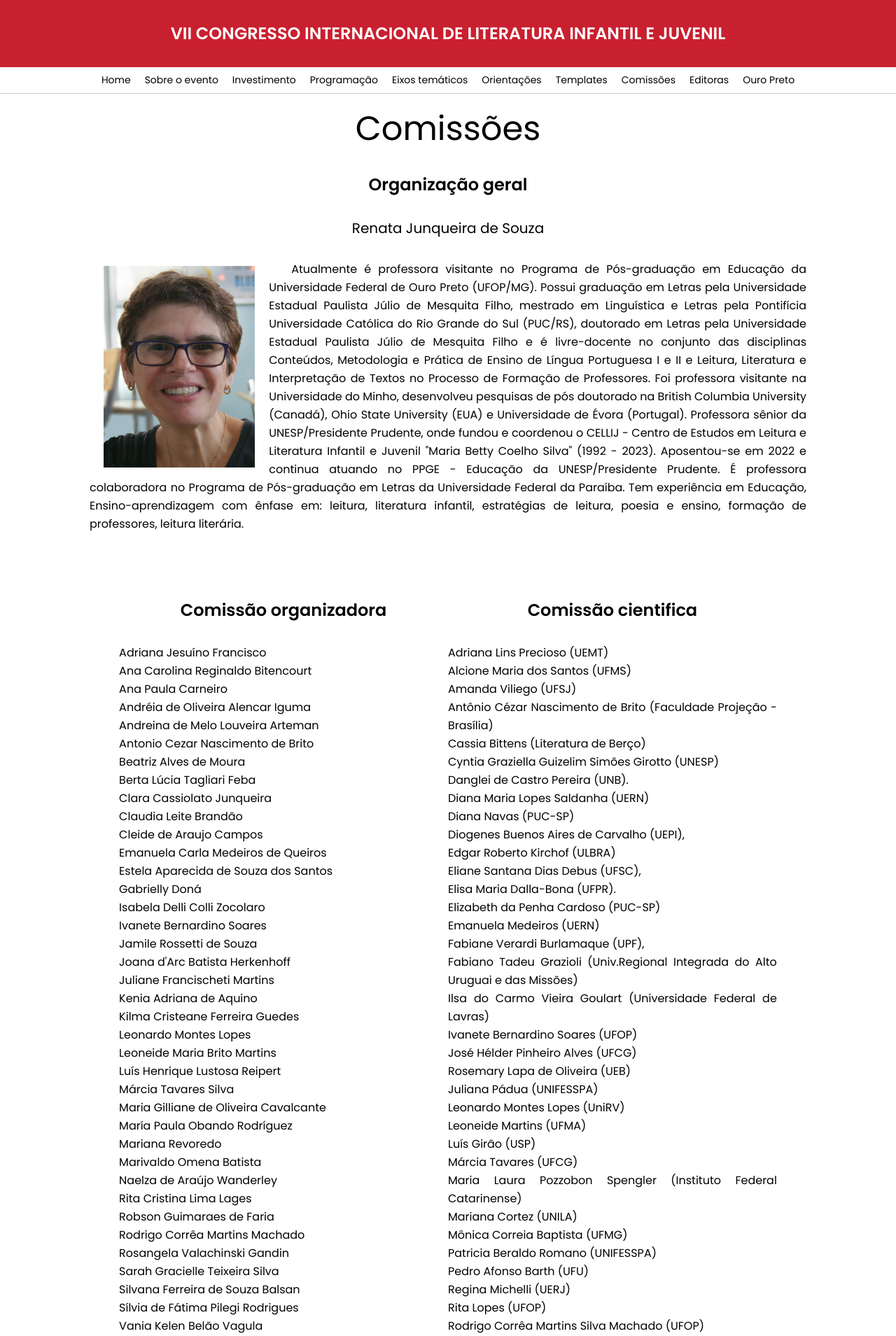
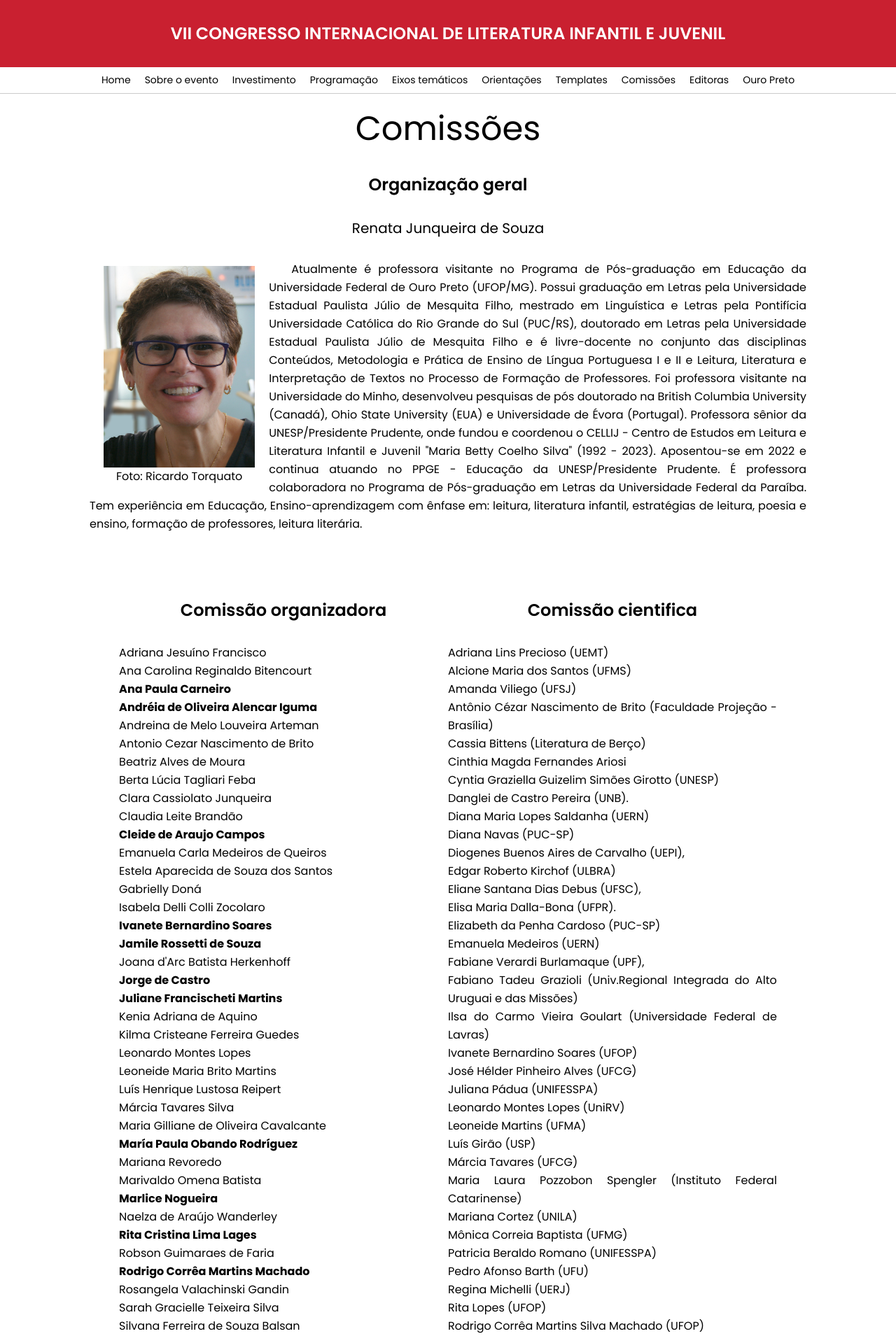
Before and after one commit to hidekinakata/CILIJ-2023, a React (Vite) app: page /#/comissoes in a window 1280 px wide. Shown: the top 1909 px of the page at 70% size. Built offline with nearby package versions, Linux system fonts and the light colour scheme.

Commit message:
data updates

```diff
--- a/src/components/Footer.tsx
+++ b/src/components/Footer.tsx
@@ -25,7 +25,16 @@ const Footer: React.FC<FooterType> = (props) => {
               PROLELI
             </span>
           </div>
-          <Img src={"/support/UFOP_logo_educação_reduzida.png"} />
+          <div className={"relative px-12 pb-16"}>
+            <Img src={"/support/UFOP_logo_educação_reduzida.png"} />
+            <h1
+              className={
+                "absolute bottom-0 left-1/2 w-2/3 -translate-x-1/2 text-center text-sm font-black text-black lg:bottom-5 lg:text-sm"
+              }
+            >
+              Programa de pós-graduação em Educação UFOP
+            </h1>
+          </div>
           <Img src={"/support/Logo_posletras_900_px_x_150_px_1_01.png"} />
           <Img src={"/support/PPGE FCT.png"} />
           <Img src={"/support/Logomarca_jpg_UFOP.jpg"} />
--- a/src/data/eixos_data.ts
+++ b/src/data/eixos_data.ts
@@ -17,7 +17,7 @@ const Eixos: Eixo[] = [
       "Mônica Correia Baptista (UFMG)",
       "Sandra Franco (UEL)",
       "Cassia Bittens (Literatura de Berço)",
-      "Rita Lopes (UFOP)",
+      "Cinthia Magda Fernandes Ariosi (UNESP)",
     ],
     email: "eixo1cilij@gmail.com",
   },
@@ -106,6 +106,7 @@ const Eixos: Eixo[] = [
       "Silvana Augusta Barbosa Carrijo (UFJataí)",
       "Danglei de Castro Pereira (UNB)",
       "Patricia Beraldo Romano (UNIFESSPA)",
+      "Rita Lopes (UFOP)",
     ],
     email: "eixo8cilij@gmail.com",
   },
--- a/src/data/schedule_data.ts
+++ b/src/data/schedule_data.ts
@@ -38,12 +38,12 @@ const EventDay: EventDayType[] = [
       },
       {
         type_title: "Abertura",
-        time: "9h30 - 10h",
+        time: "9h30 - 10h30",
       },
       {
         type_title: "Conferência de Abertura",
         title: "Literatura juvenil: só para menores de cem anos",
-        time: "10h",
+        time: "10h30",
 
         presenters: [
           {
--- a/src/pages/Home/FinancialInvestiment.tsx
+++ b/src/pages/Home/FinancialInvestiment.tsx
@@ -74,7 +74,7 @@ const FinancialInvestment: React.FC<FinancialInvestmentType> = (props) => {
         </div>
       </div>
       <span className={"mt-6 text-center text-sm lg:text-base"}>
-        Obs: Obs: Grupos: a partir de 10 congressitas solicite 10% de desconto -
+        Obs: Grupos: a partir de 10 congressitas solicite 10% de desconto -
         entrando em contato com{" "}
         <a className={"text-blue-600"} href={"mailto:Infocilij@gmail.com"}>
           Infocilij@gmail.com
--- a/src/pages/OrganizingCommittee.tsx
+++ b/src/pages/OrganizingCommittee.tsx
@@ -20,10 +20,17 @@ const OrganizingCommittee: React.FC<OrganizingCommitteeType> = (props) => {
           <h1 className={"mb-8 justify-center text-center text-xl"}>
             Renata Junqueira de Souza
           </h1>
-          <img
-            src={"renata_junqueira.jpg"}
-            className={"mx-auto my-2 h-72 md:float-left md:mx-5"}
-          />
+          <figure
+            className={
+              "flex flex-col items-center justify-center md:float-left"
+            }
+          >
+            <img
+              src={"renata_junqueira.jpg"}
+              className={"mx-auto mt-2 h-72 md:mx-5"}
+            />
+            <caption className={"mb-3"}>Foto: Ricardo Torquato</caption>
+          </figure>
           <p className={"my-auto indent-8"}>
             Atualmente é professora visitante no Programa de Pós-graduação em
             Educação da Universidade Federal de Ouro Preto (UFOP/MG). Possui
@@ -56,9 +63,14 @@ const OrganizingCommittee: React.FC<OrganizingCommitteeType> = (props) => {
             Comissão organizadora
           </h1>
           <ul>
-            {org.split("\n").map((organizer) => (
-              <li>{organizer}</li>
-            ))}
+            {org.split("\n").map((organizer) => {
+              if (!organizer.startsWith("_")) return <li>{organizer}</li>;
+              return (
+                <li>
+                  <strong>{organizer.slice(1)}</strong>
+                </li>
+              );
+            })}
           </ul>
         </div>
 
@@ -79,23 +91,24 @@ const OrganizingCommittee: React.FC<OrganizingCommitteeType> = (props) => {
 
 const org = `Adriana Jesuíno Francisco
 Ana Carolina Reginaldo Bitencourt
-Ana Paula Carneiro
-Andréia de Oliveira Alencar Iguma
+_Ana Paula Carneiro
+_Andréia de Oliveira Alencar Iguma
 Andreina de Melo Louveira Arteman
 Antonio Cezar Nascimento de Brito
 Beatriz Alves de Moura
 Berta Lúcia Tagliari Feba
 Clara Cassiolato Junqueira
 Claudia Leite Brandão
-Cleide de Araujo Campos
+_Cleide de Araujo Campos
 Emanuela Carla Medeiros de Queiros
 Estela Aparecida de Souza dos Santos
 Gabrielly Doná
 Isabela Delli Colli Zocolaro
-Ivanete Bernardino Soares
-Jamile Rossetti de Souza
+_Ivanete Bernardino Soares
+_Jamile Rossetti de Souza
 Joana d'Arc Batista Herkenhoff
-Juliane Francischeti Martins
+_Jorge de Castro
+_Juliane Francischeti Martins
 Kenia Adriana de Aquino
 Kilma Cristeane Ferreira Guedes
 Leonardo Montes Lopes
@@ -103,13 +116,14 @@ Leoneide Maria Brito Martins
 Luís Henrique Lustosa Reipert
 Márcia Tavares Silva
 Maria Gilliane de Oliveira Cavalcante
-María Paula Obando Rodríguez
+_María Paula Obando Rodríguez
 Mariana Revoredo
 Marivaldo Omena Batista
+_Marlice Nogueira
 Naelza de Araújo Wanderley
-Rita Cristina Lima Lages
+_Rita Cristina Lima Lages
 Robson Guimaraes de Faria
-Rodrigo Corrêa Martins Machado
+_Rodrigo Corrêa Martins Machado
 Rosangela Valachinski Gandin
 Sarah Gracielle Teixeira Silva
 Silvana Ferreira de Souza Balsan
@@ -123,6 +137,7 @@ Alcione Maria dos Santos (UFMS)
 Amanda Viliego (UFSJ)
 Antônio Cézar Nascimento de Brito (Faculdade Projeção - Brasília)
 Cassia Bittens (Literatura de Berço)
+Cinthia Magda Fernandes Ariosi
 Cyntia Graziella Guizelim Simões Girotto (UNESP)
 Danglei de Castro Pereira (UNB).
 Diana Maria Lopes Saldanha (UERN)
@@ -138,7 +153,6 @@ Fabiano Tadeu Grazioli (Univ.Regional Integrada do Alto Uruguai e das Missões)
 Ilsa do Carmo Vieira Goulart (Universidade Federal de Lavras)
 Ivanete Bernardino Soares (UFOP)
 José Hélder Pinheiro Alves (UFCG)
-Rosemary Lapa de Oliveira (UEB)
 Juliana Pádua (UNIFESSPA)
 Leonardo Montes Lopes (UniRV)
 Leoneide Martins (UFMA)
@@ -155,6 +169,7 @@ Rodrigo Corrêa Martins Silva Machado (UFOP)
 Rogério Barbosa da Silva (CEFET-MG)
 Rosa Maria Hessel Silveira (UFRGS)
 Rosana Rodrigues (UEMT)
+Rosemary Lapa de Oliveira (UEB)
 Rovilson José da Silva (UEL)
 Sandra Franco (UEL)
 Silvana Augusta Barbosa Carrijo (UFJataí),
```
